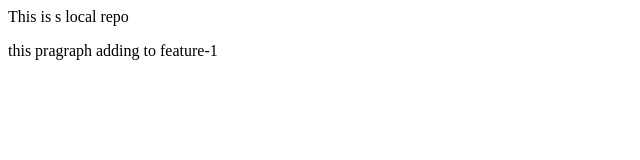
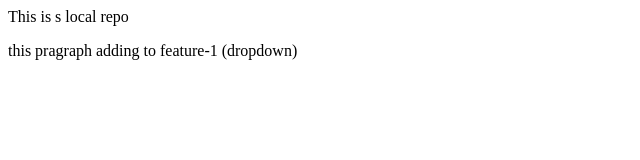
Before and after one commit to md-arif-alam/localRepo, a plain HTML site: page index.html in a window 1280 px wide. Shown: the full height of the page, 0-640 px from the left. Drawn offline with Linux system fonts and the light colour scheme.

```diff
--- a/index.html
+++ b/index.html
@@ -1,2 +1,2 @@
 <p>This is s local repo</p>
-<p>this pragraph adding to feature-1</p>
+<p>this pragraph adding to feature-1 (dropdown)</p>
```
